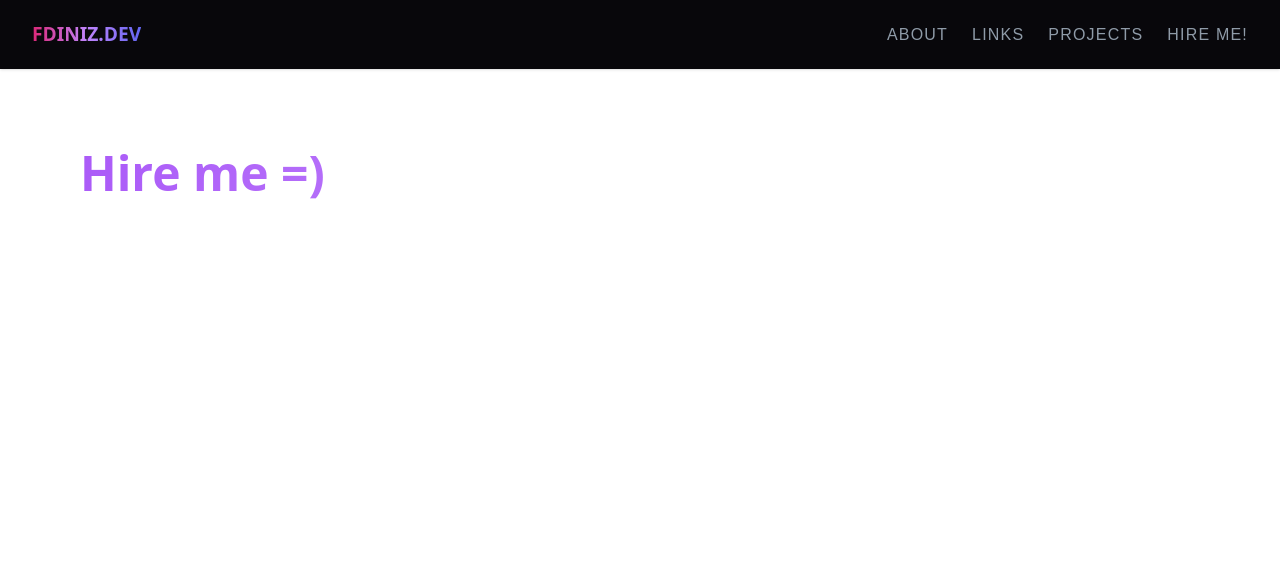
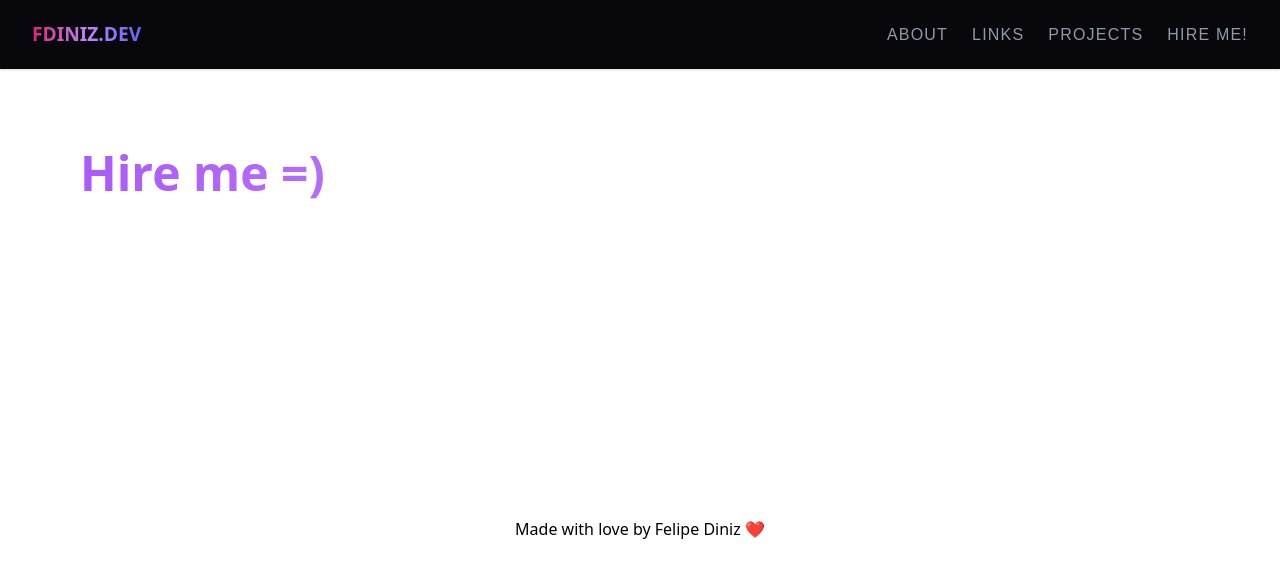
Before and after one commit to dinizdev/fdiniz.dev, a Next.js app: page /HireMe in a window 1280 px wide. Shown: the top 578 px of the page. Built offline with nearby package versions, Linux system fonts and the light colour scheme.

Commit message:
fix footer alls pages

```diff
--- a/src/components/Footer/index.tsx
+++ b/src/components/Footer/index.tsx
@@ -3,7 +3,7 @@ export default function Footer() {
     <div>
       <div className="m-auto h-auto flex-auto">
         <p className="m-auto h-full pt-60 text-center">
-          Feito com amor Diniz Dev ❤️️
+          Made with love by Felipe Diniz ❤️️
         </p>
       </div>
     </div>
--- a/src/pages/About/index.tsx
+++ b/src/pages/About/index.tsx
@@ -1,4 +1,5 @@
 import Head from 'next/head'
+import Footer from '../../components/Footer'
 
 import Headbar from '../../components/Headbar'
 
@@ -21,6 +22,7 @@ export default function About() {
           </ul>
         </nav>
       </div>
+      <Footer />
     </div>
   )
 }
--- a/src/pages/HireMe/index.tsx
+++ b/src/pages/HireMe/index.tsx
@@ -1,4 +1,5 @@
 import Head from 'next/head'
+import Footer from '../../components/Footer'
 
 import Headbar from '../../components/Headbar'
 
@@ -12,9 +13,13 @@ export default function HireMe() {
         <meta name="description" content="" />
         <link rel="icon" href="/favicon.ico" />
       </Head>
+      <div>
       <h1 className="bg-gradient-to-r from-purple-500 via-purple-400 to-indigo-500 bg-clip-text p-20 text-left text-5xl font-extrabold text-transparent">
         Hire me =)
       </h1>
+      <Footer />
+      </div>
     </div>
+
   )
 }
--- a/src/pages/Links/index.tsx
+++ b/src/pages/Links/index.tsx
@@ -2,6 +2,7 @@ import axios from 'axios'
 import { GetStaticProps } from 'next'
 import Head from 'next/head'
 import { useEffect, useState } from 'react'
+import Footer from '../../components/Footer'
 
 import Headbar from '../../components/Headbar'
 
@@ -58,7 +59,9 @@ export default function Links(props: any) {
             <p key={users.name}>{users.name}</p>
           ))}
         </ul>
+
       </div>
+      <Footer />
     </div>
   )
 }
--- a/src/pages/Projects/index.tsx
+++ b/src/pages/Projects/index.tsx
@@ -1,4 +1,5 @@
 import Head from 'next/head'
+import Footer from '../../components/Footer'
 
 import Headbar from '../../components/Headbar'
 
@@ -15,6 +16,8 @@ export default function Projects() {
       <h1 className="bg-gradient-to-r from-purple-500 via-purple-400 to-indigo-500 bg-clip-text p-20 text-left text-5xl font-extrabold text-transparent">
         Projects
       </h1>
+      <Footer />
     </div>
+
   )
 }
```
Also changed, not shown: .eslintrc.json.
